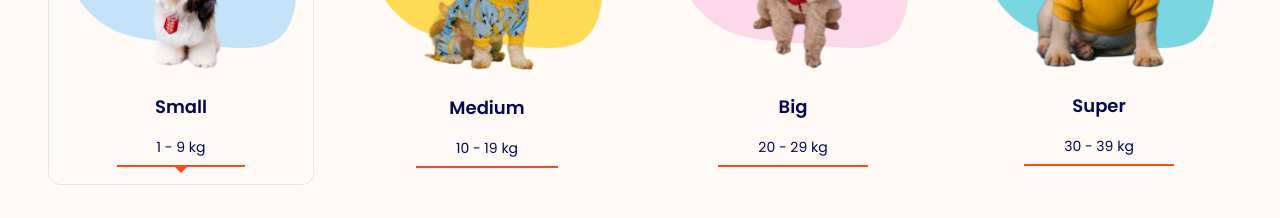
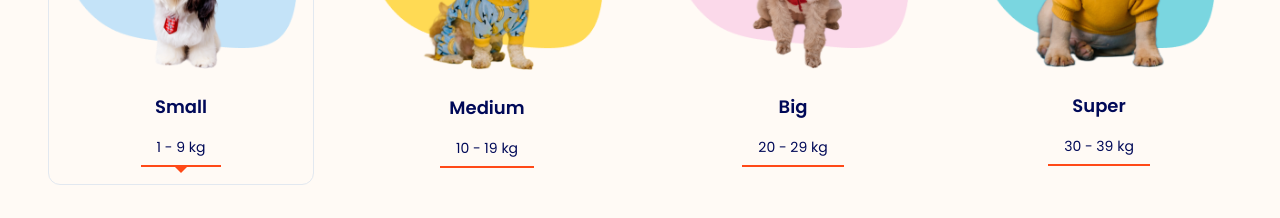
Before and after one commit to JacekLiman/grooming-website, a React (Vite) app: page / in a window 1280 px wide. Shown: the part 1860-2078 px from the top of the page. Built offline with nearby package versions, Linux system fonts and the light colour scheme.

Commit message:
fixed responsive issue with kg

```diff
--- a/src/components/CategoryItem.tsx
+++ b/src/components/CategoryItem.tsx
@@ -21,7 +21,7 @@ const CategoryItem = ({ image, name, dogCategory,setCategory,category }: Categor
         <img className="group-hover:scale-105 w-full max-w-[250px] mx-auto" src={image} alt="" />
       </div>
       <h3 className="capitalize text-center text-lg font-semibold">{name}</h3>
-      <p className="relative text-center text-sm px-10 py-2 border-b-orange border-b-2">
+      <p className="relative text-center text-sm px-4 py-2 border-b-orange border-b-2">
         <img
           className={`${
             name === category ? "block" : "hidden"
```
